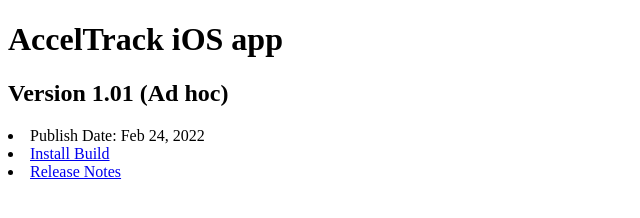
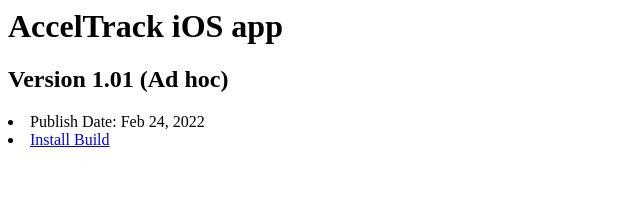
Before and after one commit to yexianq/AccelTrack, a plain HTML site: page index.html in a window 1280 px wide. Shown: the whole page, without its empty margins (0-640 px from the left). Drawn offline with Linux system fonts and the light colour scheme.

Commit message:
Update index.html

```diff
--- a/index.html
+++ b/index.html
@@ -1,4 +1,3 @@
-<!DOCTYPE HTML>
 <html lang="en-US">
     <head>
       <meta charset="UTF-8">
@@ -13,8 +12,5 @@
         <li>
           <a href="itms-services://?action=download-manifest&url=https://yexianq.github.io/AccelTrack/manifest.plist">Install Build</a>
         </li>
-        <li>
-          <a href="https://github.com/yexianq/AccelTrack/releases/tag/v1.0.6">Release Notes</a>
-        </li>
     </body>
 </html>
```
